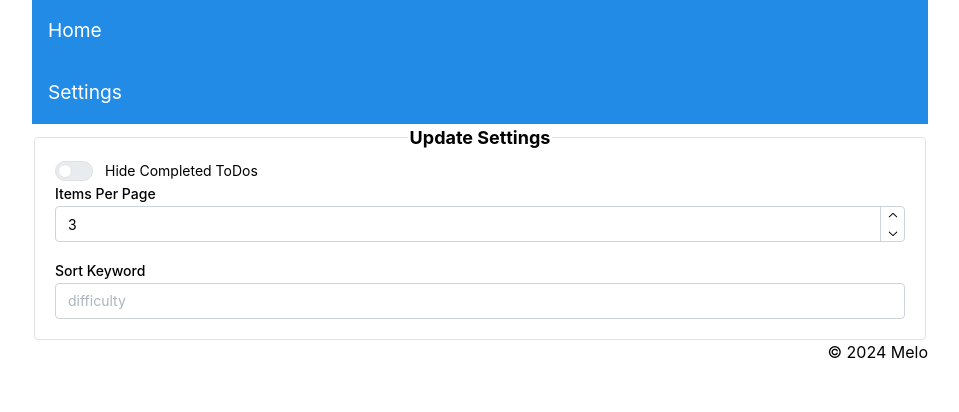
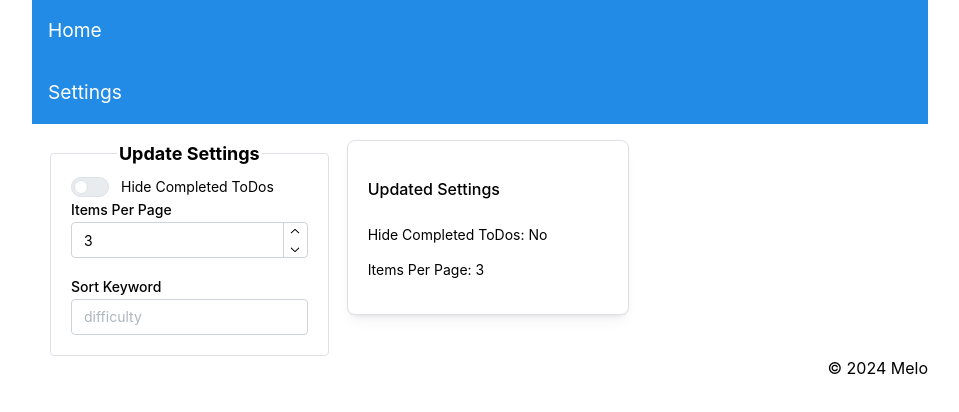
Before and after one commit to MelodicXP/todo-app, a React (Vite) app: page /settings in a window 1280 px wide. Shown: the top 412 px of the page, without its empty margins (160-1119 px from the left). Built offline with nearby package versions, Linux system fonts and the light colour scheme.

Commit message:
Add Updated Settings card

```diff
--- a/src/Components/SettingsForm/index.jsx
+++ b/src/Components/SettingsForm/index.jsx
@@ -1,5 +1,5 @@
 import { useContext } from 'react';
-import { Fieldset, TextInput, Switch, NumberInput } from '@mantine/core';
+import { Fieldset, TextInput, Switch, NumberInput, Grid, Card, Text, Group } from '@mantine/core';
 import { SettingsContext } from '../../Context/Settings';
 
 const SettingsForm = () => {
@@ -19,6 +19,11 @@ const SettingsForm = () => {
   };
 
   return (
+    <Grid
+      mt="md"
+      ml="md"
+    >
+      <Grid.Col span={4}>
         <Fieldset legend="Update Settings">
           <Switch
             defaultChecked={hideCompleted}
@@ -37,6 +42,25 @@ const SettingsForm = () => {
 
           <TextInput label="Sort Keyword" placeholder="difficulty" mt="md" />
         </Fieldset>
+      </Grid.Col>
+
+      <Grid.Col span={4}>
+        <Card shadow="sm" padding="lg" radius="md" withBorder>
+
+        <Group justify="space-between" mt="md" mb="xs">
+          <Text fw={500}>Updated Settings</Text>
+        </Group>
+
+        <Text size="sm" >
+          <p>Hide Completed ToDos: {hideCompleted ? 'Yes' : 'No'}</p>
+          <p>Items Per Page: {displayItems}</p>
+        </Text>
+
+      </Card>
+      </Grid.Col>
+    </Grid>
+
+
   );
 };
 
```
Lines whose indentation alone changed are shown as unchanged.
